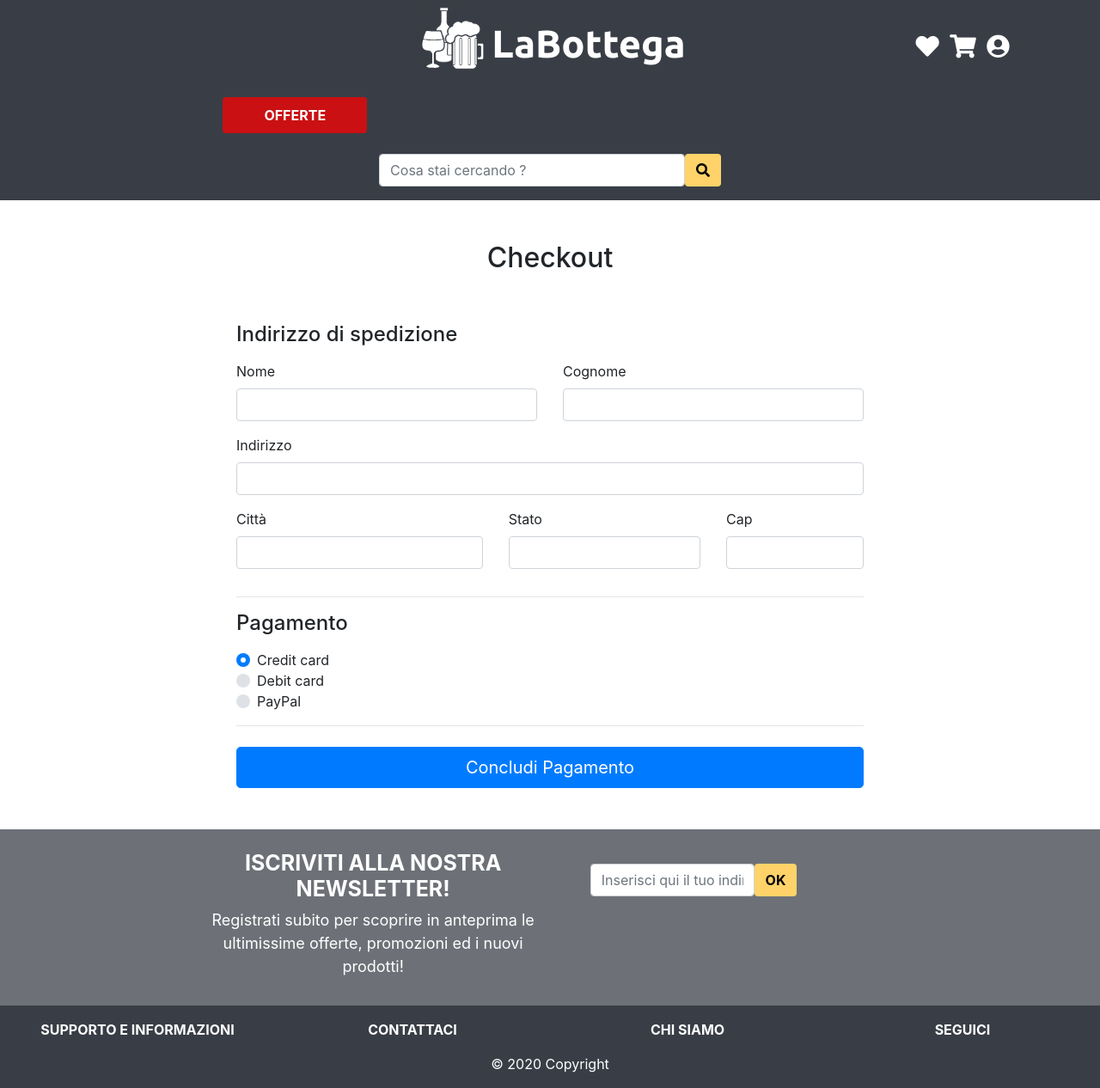
After one commit to giacomoaccursi/labottega, a PHP site: page /checkout.php in a window 1280 px wide. The commit adds this page. Shown: the whole page at 86% size. Run offline with PHP 8.4, Linux system fonts and the light colour scheme; data that the repository does not hold is empty; some libraries are stand-ins or nearby versions.

Commit message:
creato checkout, manca inserimento su db

```diff
--- /dev/null
+++ b/checkout.php
@@ -0,0 +1,17 @@
+<?php
+require_once 'bootstrap.php';
+
+$templateParams["js"] = JS_ROOT."checkout.js";
+$templateParams["titolo"] = "LaBottega - Checkout";
+$templateParams["pagina"] = "checkout_template.php";
+$templateParams["categorie"] = $dbh->getCategories();
+$templateParams["sottoCategorie"] = $dbh->getSubCategories();
+
+//se è loggato gli faccio vedere i prodotti aggiunti al db, altrimenti quelli salvati localmente nella sessione
+//ancora non abbiamo gestito la sessione quindi scrivo solo quella per un utente
+
+$templateParams["prodottiInCarrello"] = $dbh->getCartProducts(2);
+
+
+require 'template/base.php';
+?>
--- a/database/database.php
+++ b/database/database.php
@@ -312,4 +312,20 @@ class DatabaseHelper
         $result = $stmt->get_result();
         return $result->fetch_all(MYSQLI_ASSOC);
     }
+
+    public function addNewSpedizione($nome, $cognome, $indirizzo, $citta, $nazione){
+
+        $stmt = $this->db->prepare("INSERT INTO `spedizioni`(`nome`, `cognome`, `indirizzo`, `citta`, `nazione`) VALUES (?,?,?,?,?)");
+        $stmt->bind_param('sssss', $nome, $cognome, $indirizzo, $citta, $nazione);
+        $stmt->execute();
+        return $this->db->insert_id;
+    }
+
+    public function addNewOrder($totaleOrdine, $idUtente, $idSpedizione, $tipoPagamento, $stato, $nome, $cognome, $indirizzo, $citta, $nazione){
+        $idSpedizione = $this->addNewSpedizione($nome, $cognome, $indirizzo, $citta, $nazione);
+        $stmt = $this->db->prepare("INSERT INTO `ordini`(`totaleOrdine`,`idUtente`, `idSpedizione`, `tipoPagamento`, `stato`) VALUES (?,?,?,?,?)");
+        $stmt->bind_param('sssss', $totaleOrdine, $idUtente, $idSpedizione, $tipoPagamento, $stato);
+        $stmt->execute();
+    }
+
 }
--- a/db_config/creazione_db.sql
+++ b/db_config/creazione_db.sql
@@ -65,7 +65,9 @@ CREATE TABLE IF NOT EXISTS `prodottiInCarrello` (
 
 CREATE TABLE IF NOT EXISTS `spedizioni`(
     `id` INT NOT NULL AUTO_INCREMENT,
-    `indrizzo` VARCHAR(20) NOT NULL,
+    `nome` VARCHAR(20) NOT NULL,
+    `cognome` VARCHAR(20) NOT NULL,
+    `indirizzo` VARCHAR(20) NOT NULL,
     `citta` VARCHAR(20) NOT NULL,
     `nazione` VARCHAR(30) NOT NULL,
     PRIMARY KEY(`id`)
@@ -79,7 +81,7 @@ CREATE TABLE IF NOT EXISTS `pagamenti` (
 
 CREATE TABLE IF NOT EXISTS `ordini` (
     `id` INT NOT NULL AUTO_INCREMENT,
-    `dataOrdine` DATE NOT NULL,
+    `dataOrdine` DATE DEFAULT CURRENT_DATE,
     `totaleOrdine` FLOAT NOT NULL,
     `idUtente` INT(5) NOT NULL,
     `idSpedizione` INT(5) NOT NULL,
--- /dev/null
+++ b/public/js/checkout.js
@@ -0,0 +1,30 @@
+
+
+function validate_form() {
+    'use strict'
+    window.addEventListener('load', function () {
+        var forms = document.getElementsByClassName('needs-validation')
+        Array.prototype.filter.call(forms, function (form) {
+            form.addEventListener('submit', function (event) {
+                if (form.checkValidity() === false) {
+                    event.preventDefault()
+                    event.stopPropagation()
+                }
+                form.classList.add('was-validated')
+            }, false)
+        })
+    }, false)
+}
+
+$(document).ready(function () {
+    validate_form();
+    $("form#checkout-form").submit(function (e) {
+        e.preventDefault();
+        const nome = $("#nome").val();
+        const cognome = $("#cognome").val();
+        const indirizzo = $("#indirizzo").val();
+        const citta = $("#città").val();
+        const stato = $("#stato").val();
+        const cap = $("#cap").val();
+    });
+});
--- a/template/carrello_template.php
+++ b/template/carrello_template.php
@@ -34,7 +34,7 @@
                 <li id="orderSubTotal" class="d-flex justify-content-between py-3 border-bottom"><strong class="text-muted">Order Subtotal </strong><span id="subTotalPrice"></span></li>
                 <li id="orderShippingCost" class="d-flex justify-content-between py-3 border-bottom"><strong class="text-muted">Shipping and handling</strong><span id="shippingCost"></span></li>
                 <li id="orderTotal" class="d-flex justify-content-between py-3 border-bottom"><strong class="text-muted">Total</strong><span id="totalPrice"></span></li>
-            </ul><a href="#" class="btn btn-dark rounded-pill py-2 btn-block">Procceed to checkout</a>
+            </ul><a href="checkout.php" class="btn btn-dark rounded-pill py-2 btn-block">Procceed to checkout</a>
         </div>
     </div>
     <div class="col-lg-1"></div>
--- /dev/null
+++ b/template/checkout_template.php
@@ -0,0 +1,64 @@
+<div class="container">
+    <div class="py-5 text-center">
+        <h2>Checkout</h2>
+    </div>
+    <div class="row justify-content-center">
+        <div class="col-sm-10 col-md-8 order-md-1">
+            <h4 class="mb-3">Indirizzo di spedizione</h4>
+            <form id="checkout-form" class="needs-validation" novalidate="">
+                <div class="row">
+                    <div class="col-md-6 mb-3">
+                        <label for="nome">Nome</label>
+                        <input type="text" class="form-control" id="nome" placeholder="" value="" required/>
+                        <div class="invalid-feedback"> Questo campo è obbligatorio.</div>
+                    </div>
+                    <div class="col-md-6 mb-3">
+                        <label for="cognome">Cognome</label>
+                        <input type="text" class="form-control" id="cognome" placeholder="" value="" required/>
+                        <div class="invalid-feedback"> Questo campo è obbligatorio. </div>
+                    </div>
+                </div>
+                <div class="mb-3">
+                    <label for="indirizzo">Indirizzo</label>
+                    <input type="text" class="form-control" id="indirizzo" placeholder="" required/>
+                    <div class="invalid-feedback"> Questo campo è obbligatorio. </div>
+                </div>
+                <div class="row">
+                    <div class="col-md-5 mb-3">
+                        <label for="città">Città</label>
+                        <input type="text" class="form-control" id="città" placeholder="" required/>
+                        <div class="invalid-feedback">Questo campo è obbligatorio. </div>
+                    </div>
+                    <div class="col-md-4 mb-3">
+                        <label for="stato">Stato</label>
+                        <input type="text" class="form-control" id="stato" placeholder="" required/>
+                        <div class="invalid-feedback">Questo campo è obbligatorio. </div>
+                    </div>
+                    <div class="col-md-3 mb-3">
+                        <label for="cap">Cap</label>
+                        <input type="text" class="form-control" id="cap" placeholder="" required/>
+                        <div class="invalid-feedback"> Questo campo è obbligatorio. </div>
+                    </div>
+                </div>
+                <hr />
+                <h4 class="mb-3">Pagamento</h4>
+                <div class="d-block my-3">
+                    <div class="custom-control custom-radio">
+                        <input id="credit" name="paymentMethod" type="radio" class="custom-control-input" checked="" required="">
+                        <label class="custom-control-label" for="credit">Credit card</label>
+                    </div>
+                    <div class="custom-control custom-radio">
+                        <input id="debit" name="paymentMethod" type="radio" class="custom-control-input" required="">
+                        <label class="custom-control-label" for="debit">Debit card</label>
+                    </div>
+                    <div class="custom-control custom-radio">
+                        <input id="paypal" name="paymentMethod" type="radio" class="custom-control-input" required="">
+                        <label class="custom-control-label" for="paypal">PayPal</label>
+                    </div>
+                </div>
+                <hr class="mb-4">
+                <button class="btn btn-primary btn-lg btn-block" type="submit">Concludi Pagamento</button>
+            </form>
+        </div>
+    </div>
+</div>
```
